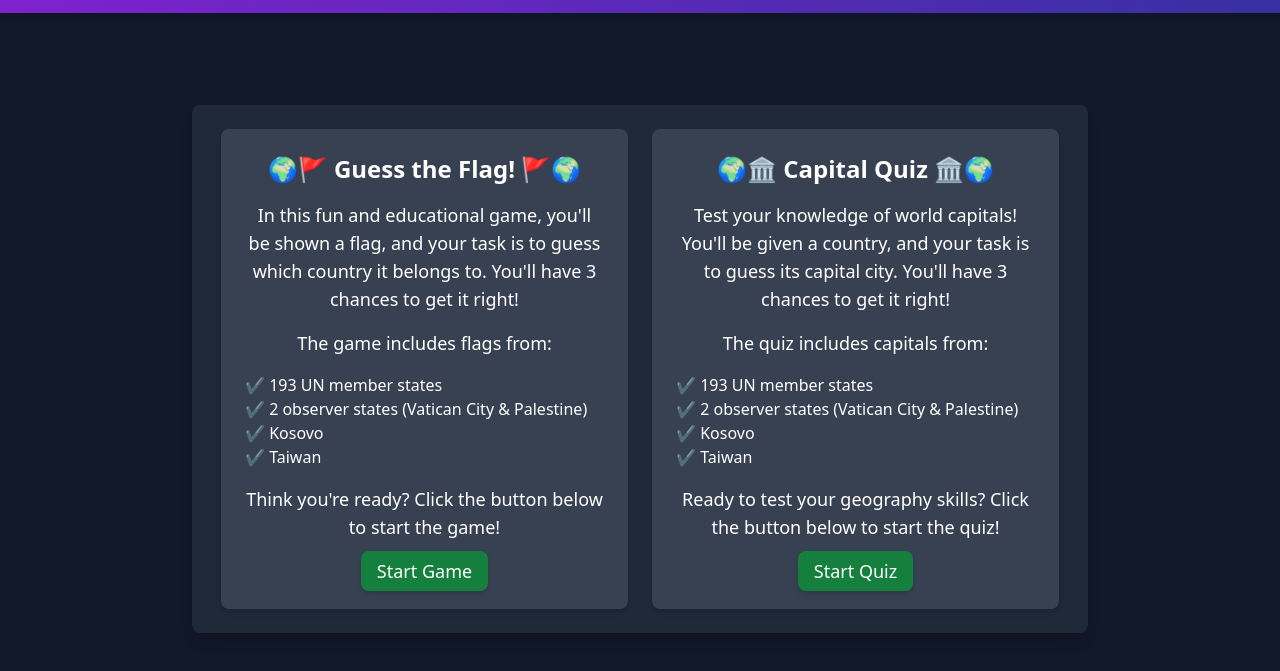
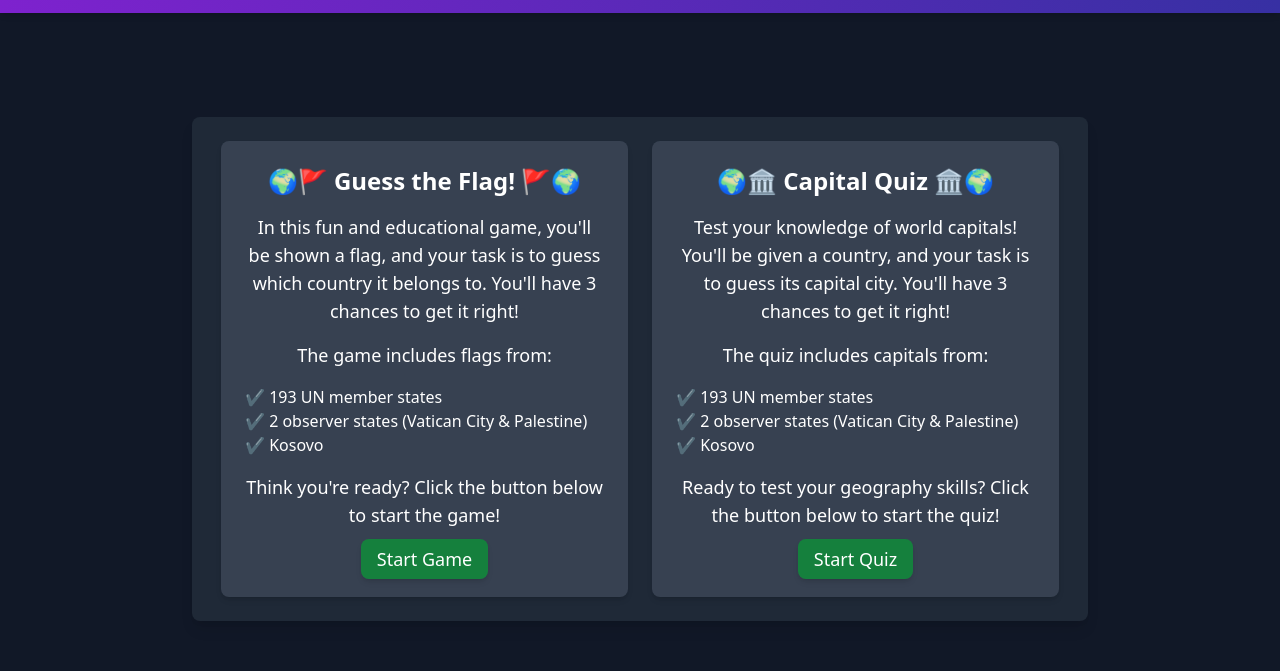
Before and after one commit to SamuelBorborema/GeoGames, a plain HTML site: page index.html in a window 1280 px wide. Shown: the part 79-750 px from the top of the page. Drawn offline with nearby package versions, Linux system fonts and the light colour scheme.

Commit message:
Update index.html

```diff
--- a/index.html
+++ b/index.html
@@ -35,7 +35,6 @@
                 <li>✔️ 193 UN member states</li>
                 <li>✔️ 2 observer states (Vatican City & Palestine)</li>
                 <li>✔️ Kosovo</li>
-                <li>✔️ Taiwan</li>
             </ul>
 
             <p class="text-lg mb-4">
@@ -63,7 +62,6 @@
                 <li>✔️ 193 UN member states</li>
                 <li>✔️ 2 observer states (Vatican City & Palestine)</li>
                 <li>✔️ Kosovo</li>
-                <li>✔️ Taiwan</li>
             </ul>
 
             <p class="text-lg mb-4">
```
